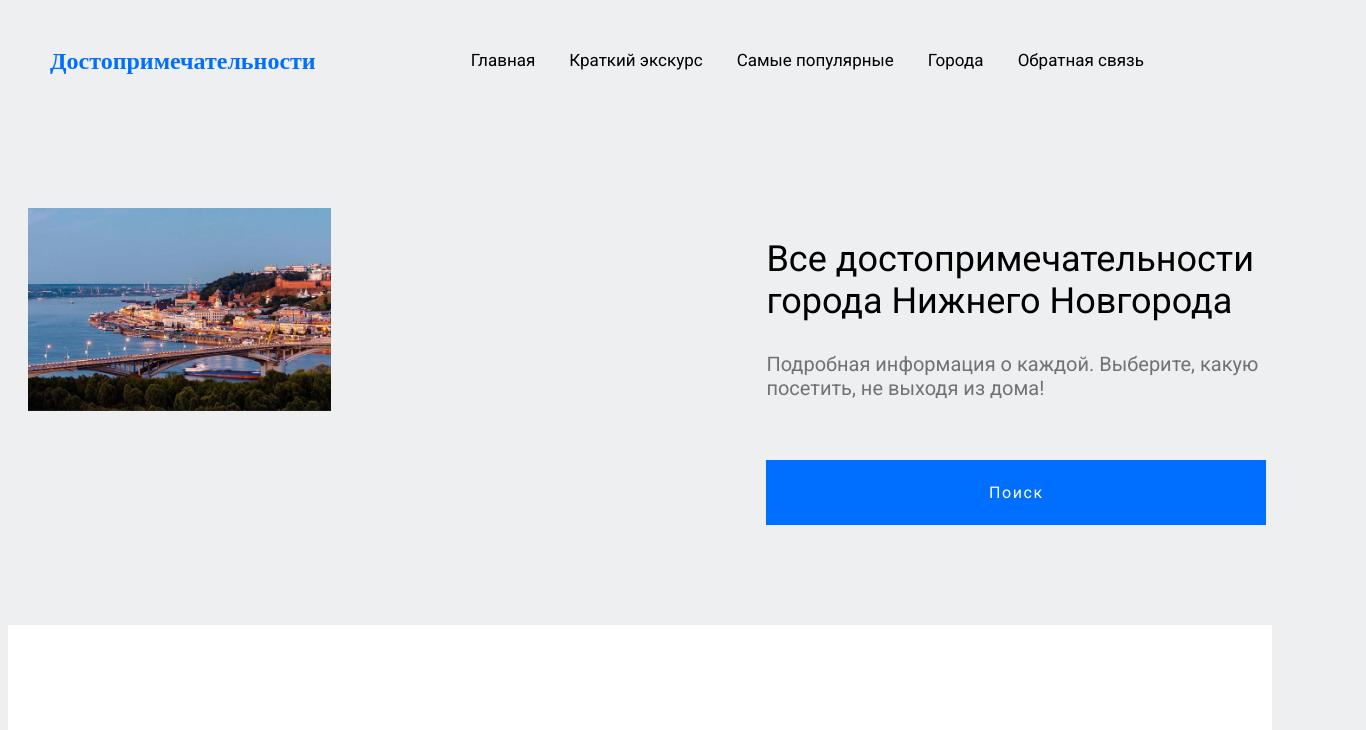
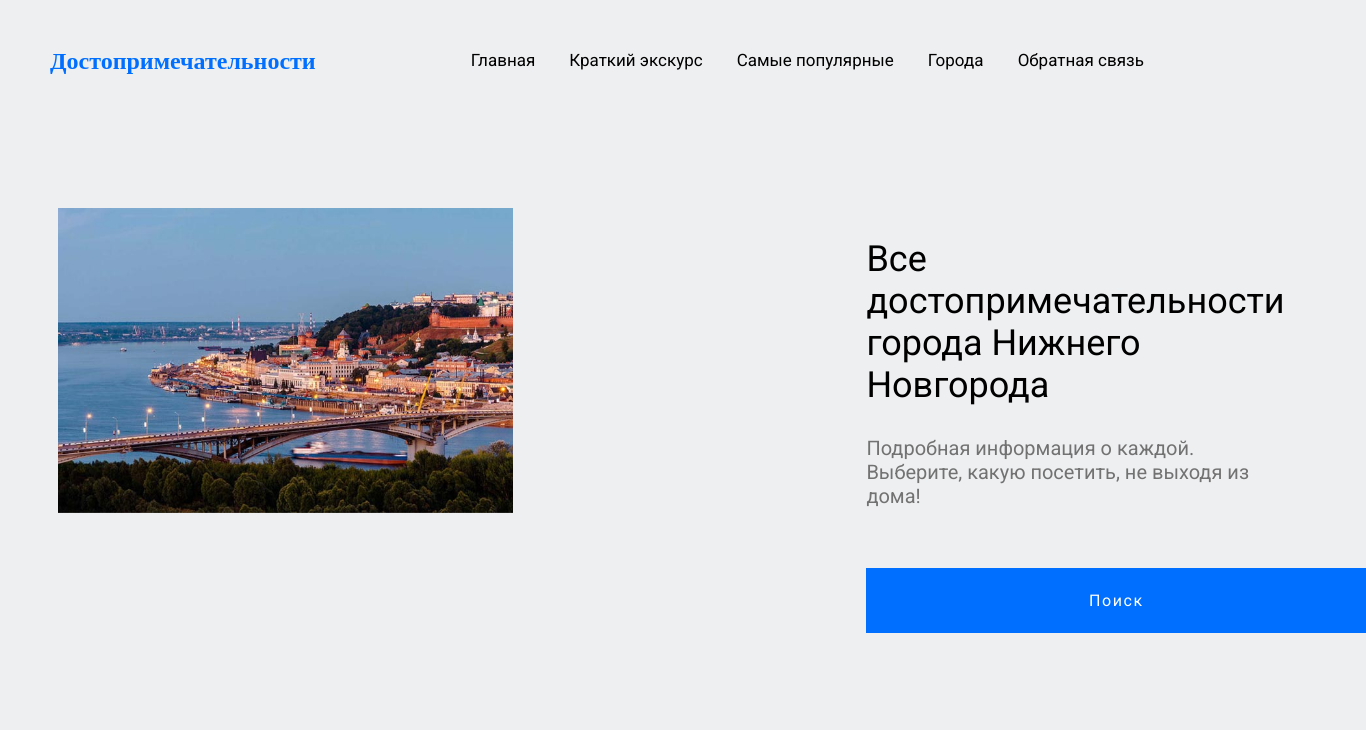
Before and after one commit to pkhlunev/pkhlune.github.io, a plain HTML site: page index.html in a window 1280 px wide. Shown: the top 730 px of the page, 1366 px wide, since content can reach past the window. Drawn offline with Linux system fonts and the light colour scheme; a web font is replaced by a local one.

Commit message:
Add files via upload

```diff
--- a/style.css
+++ b/style.css
@@ -79,6 +79,7 @@ a:hover{
     font-weight: 500;
     font-size: 36px;
     color: #000000;
+    padding-left: 100px;
 }
 
 .intro_text{
@@ -88,6 +89,7 @@ a:hover{
     font-size: 20px;
     color: #727272;
     margin-bottom: 60px;
+    padding-left: 100px;
 }
 
 .intro_button{
@@ -105,6 +107,7 @@ a:hover{
     color: #FFFFFF;
     padding: 20px 19px;
     margin-bottom: 100px;
+    margin-left: 100px;
 }
 
 .wrapper{
@@ -351,8 +354,8 @@ font-size: 20px;
 
 }
 .image_needed{
-width: 40%;
-padding-left: 20px;
+width: 60%;
+padding-left: 50px;
 }
 
 .send_form{
```
